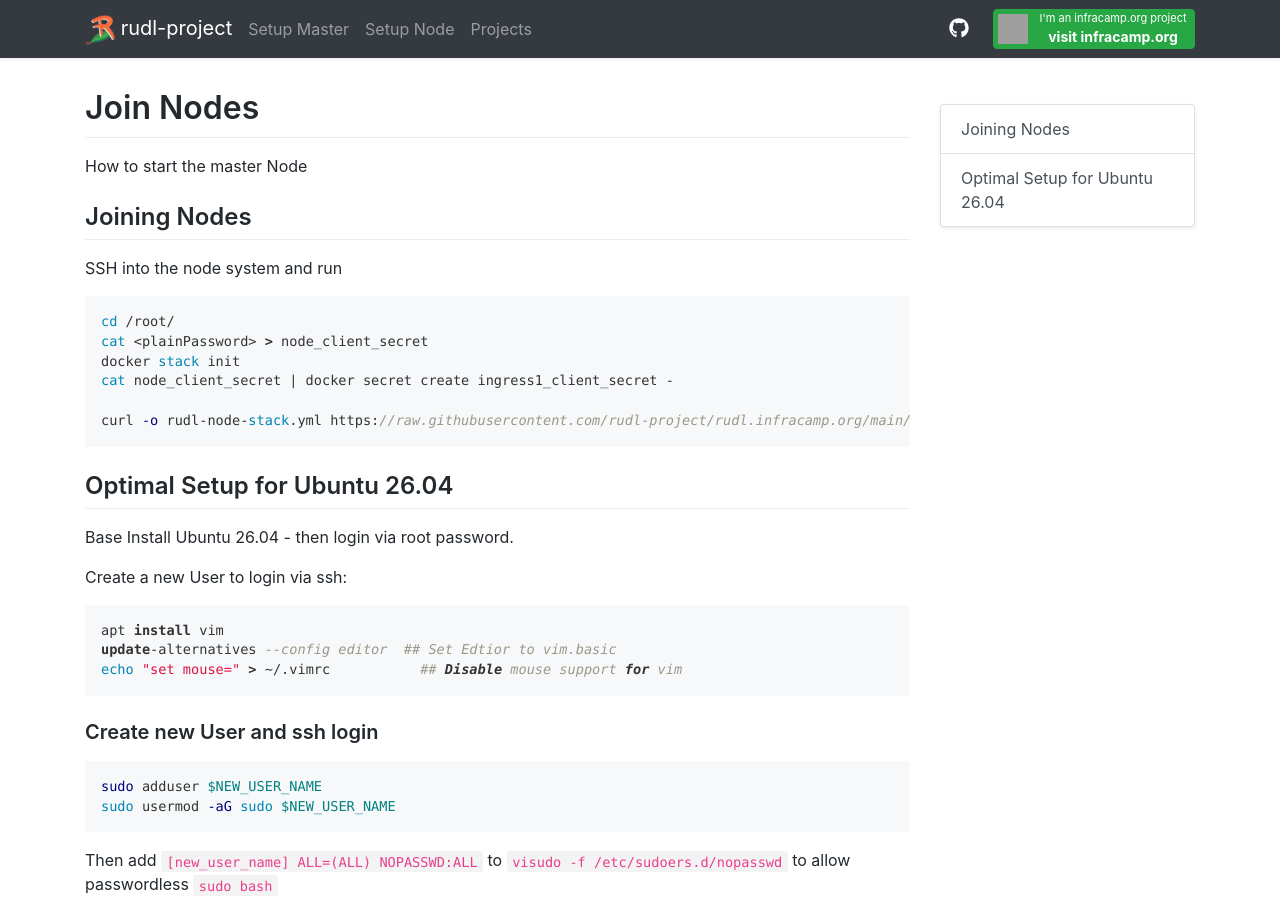
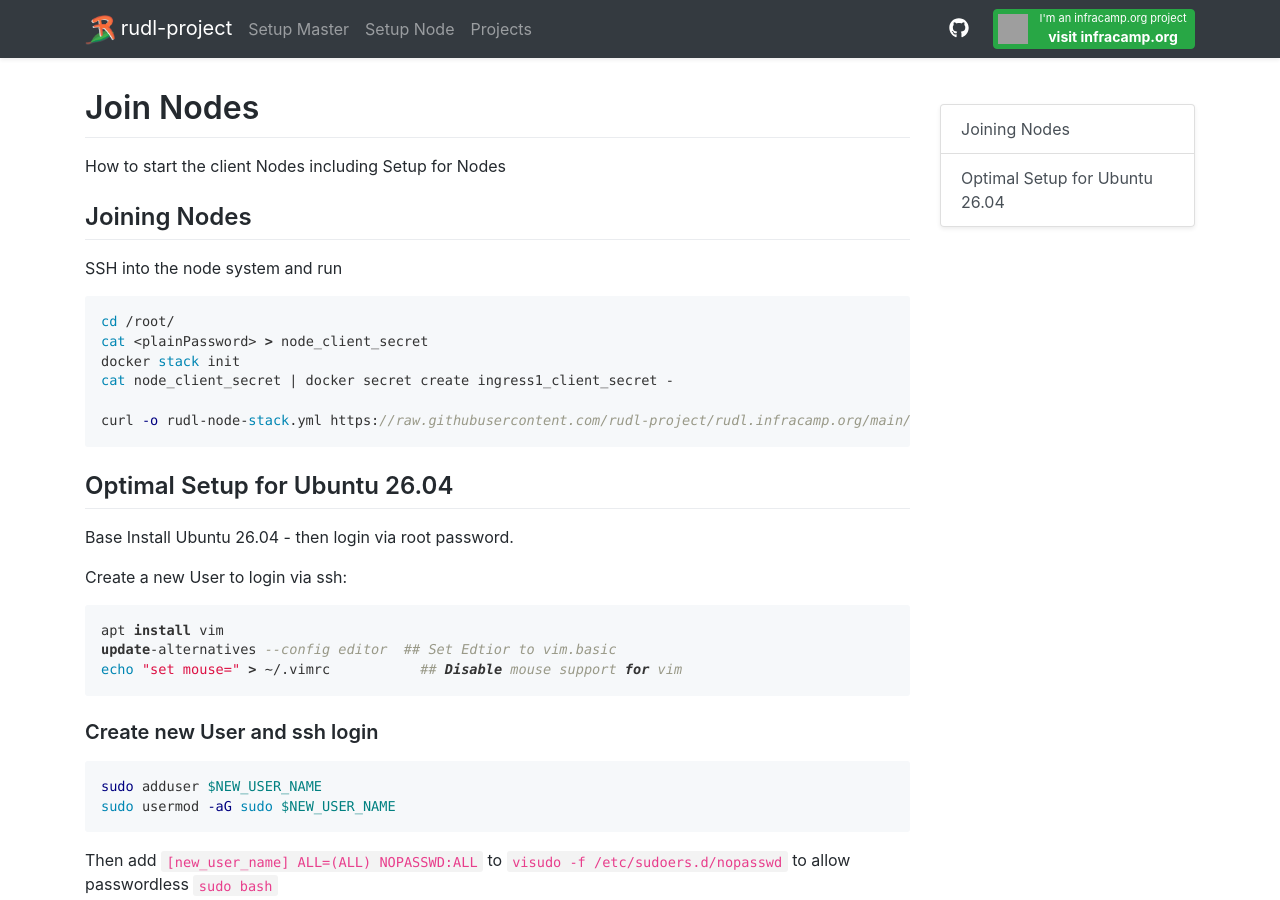
Before and after one commit to rudl-project/rudl.infracamp.org, a Jekyll site: the page built from docs/setup/node/index.md, in a window 1280 px wide and 900 px high. Built offline with Jekyll 4.4.1, drawn with Linux system fonts in a browser that asks for light colours; nearby versions of some CDN libraries; grey boxes are pictures that could not be loaded.

Commit message:
Update index.md

```diff
--- a/docs/setup/node/index.md
+++ b/docs/setup/node/index.md
@@ -2,7 +2,7 @@
 title: Join Nodes
 layout: scrollspy
 description: |
-    How to start the master Node
+    How to start the client Nodes including Setup for Nodes
 ---
 
 ## Joining Nodes
```
